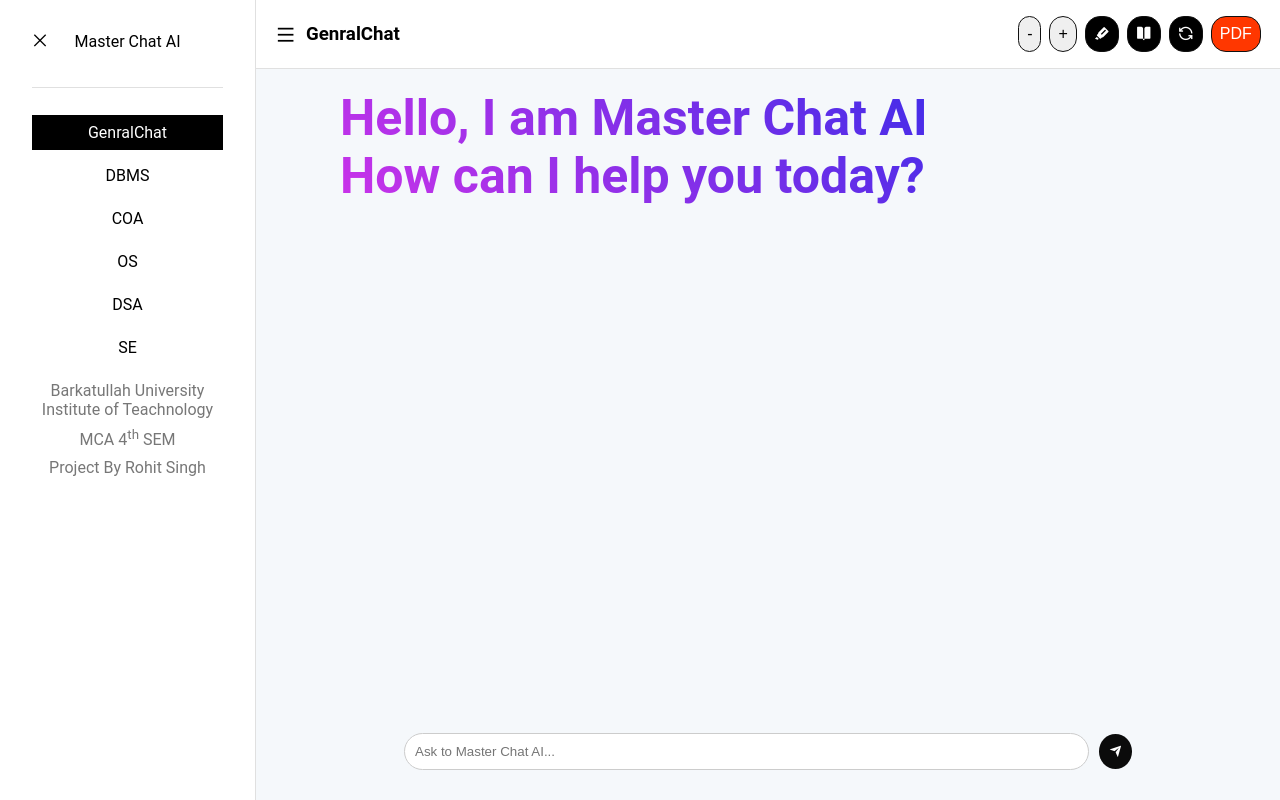
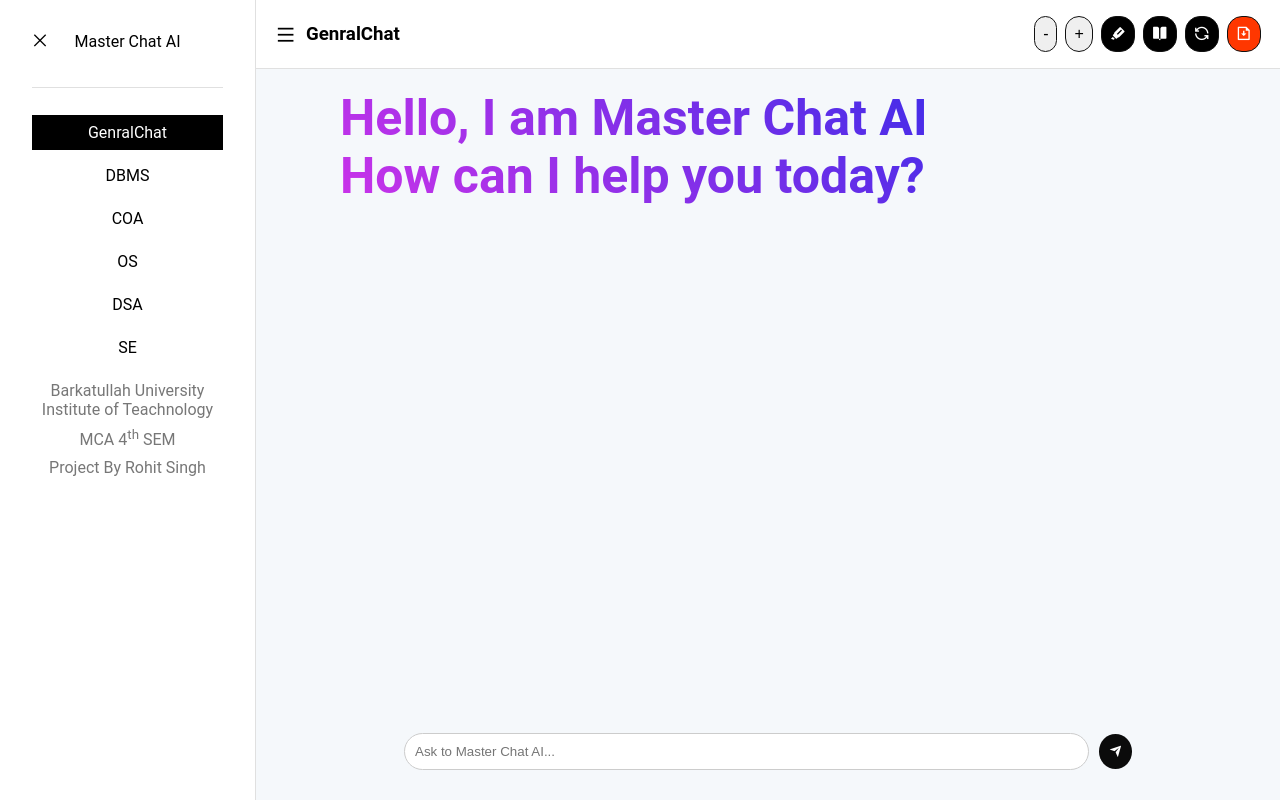
Before and after one commit to RohitSinghThakur2001/MasterChat-AI, a plain HTML site: page index.html in a window 1280 px wide. Drawn offline with nearby package versions, Linux system fonts and the light colour scheme.

Commit message:
Update index.html

```diff
--- a/index.html
+++ b/index.html
@@ -58,7 +58,7 @@
               <button id="highlightBtn" class="unselected" title="Highlighter"><i class="ri-mark-pen-fill"></i></button>
               <button id="readerMode" class="unselected" title="Reading Mode"><i class="ri-book-open-fill"></i></button>
               <button id="resetSync" title="Reset Chat"><i class="ri-loop-left-line"></i></button>
-              <button onclick="saveAsPDF()" style="background-color: rgb(255, 55, 0); color: #ffff;">PDF</button>
+              <button onclick="saveAsPDF()" style="background-color: rgb(255, 55, 0); color: #ffff;"><i class="ri-file-download-line"></i></button>
 
 
             </div>
```
